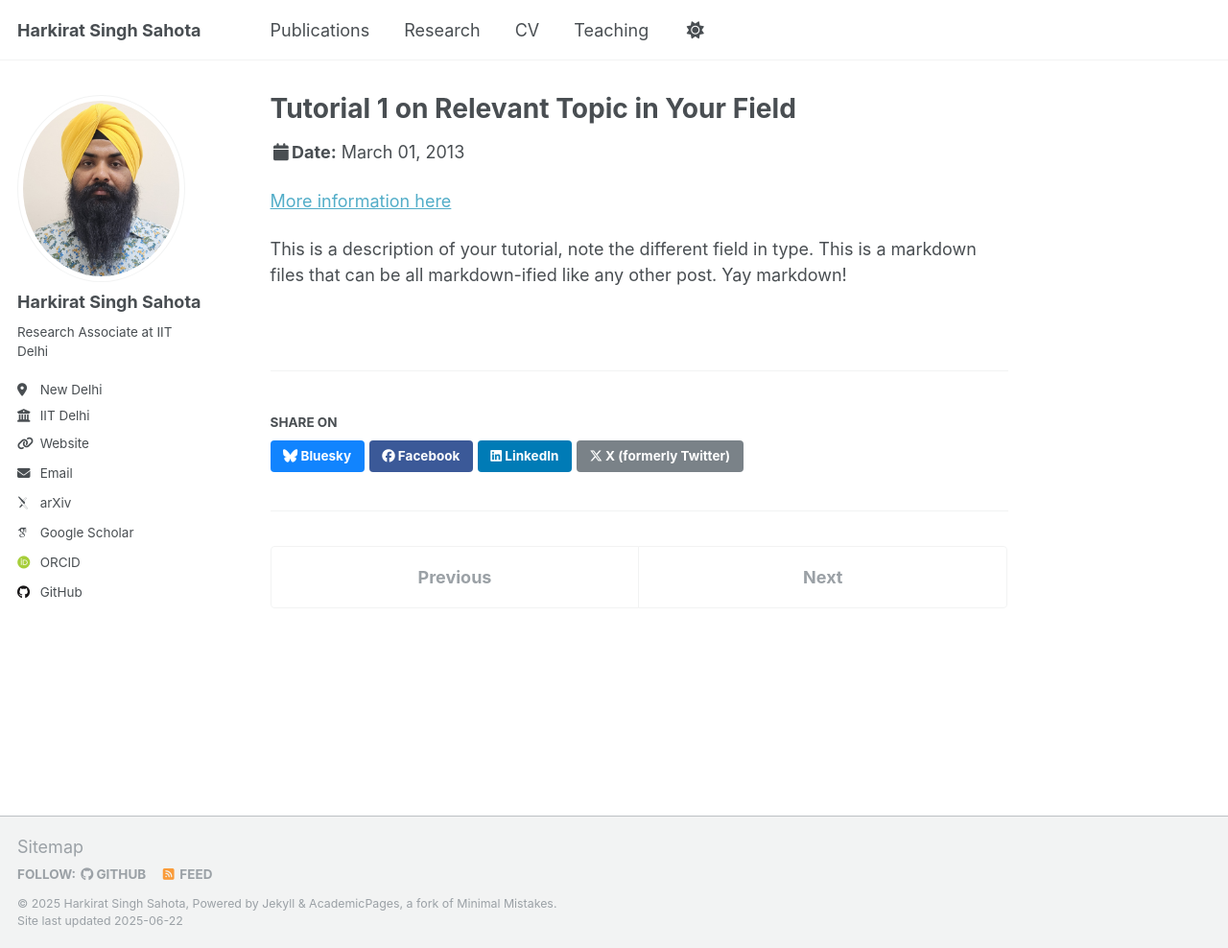
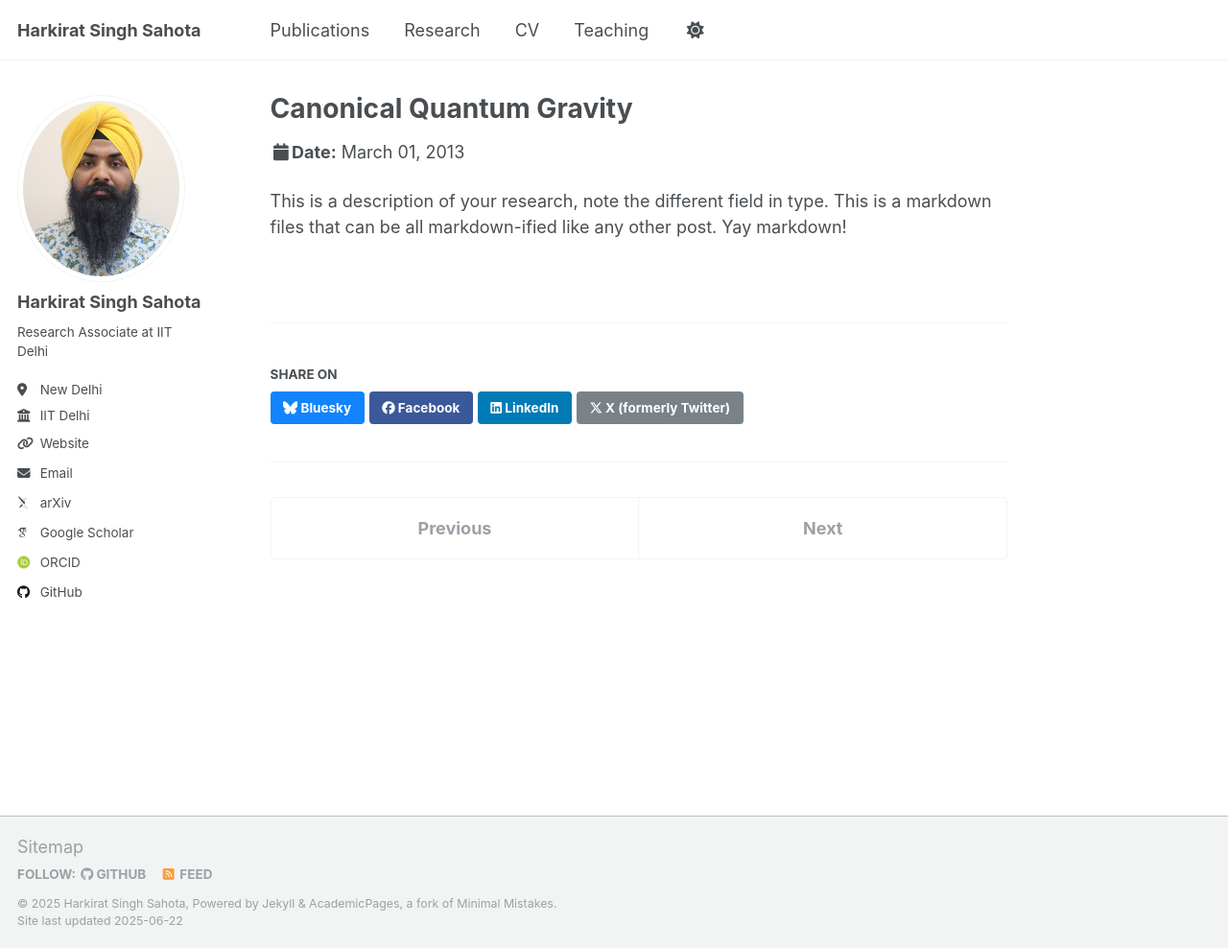
Before and after one commit to harkiratss/harkiratss.github.io, a Jekyll site: the page built from _talks/2013-03-01-tutorial-1.md, in a window 1280 px wide and 988 px high. Shown: the whole window at 96% size. Built offline with Jekyll 4.4.1, drawn with Linux system fonts in a browser that asks for light colours; some web fonts are replaced.

Commit message:
Update 2013-03-01-tutorial-1.md

```diff
--- a/_talks/2013-03-01-tutorial-1.md
+++ b/_talks/2013-03-01-tutorial-1.md
@@ -1,13 +1,8 @@
 ---
-title: "Tutorial 1 on Relevant Topic in Your Field"
+title: "Canonical Quantum Gravity"
 collection: talks
 type: "Tutorial"
-permalink: /talks/2013-03-01-tutorial-1
-venue: "UC-Berkeley Institute for Testing Science"
-date: 2013-03-01
-location: "Berkeley, CA, USA"
+permalink: /reesearch/CQG
 ---
 
-[More information here](http://exampleurl.com)
-
-This is a description of your tutorial, note the different field in type. This is a markdown files that can be all markdown-ified like any other post. Yay markdown!
+This is a description of your research, note the different field in type. This is a markdown files that can be all markdown-ified like any other post. Yay markdown!
```
